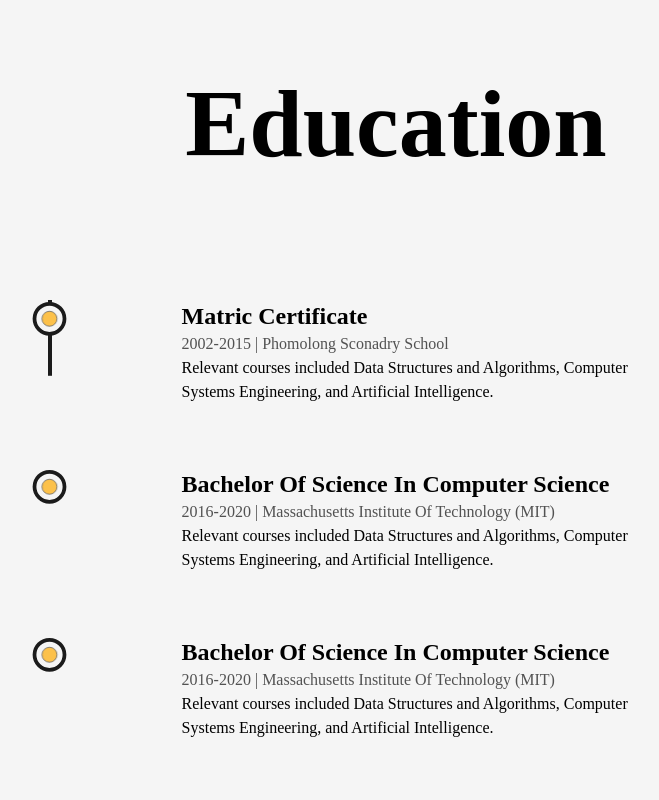
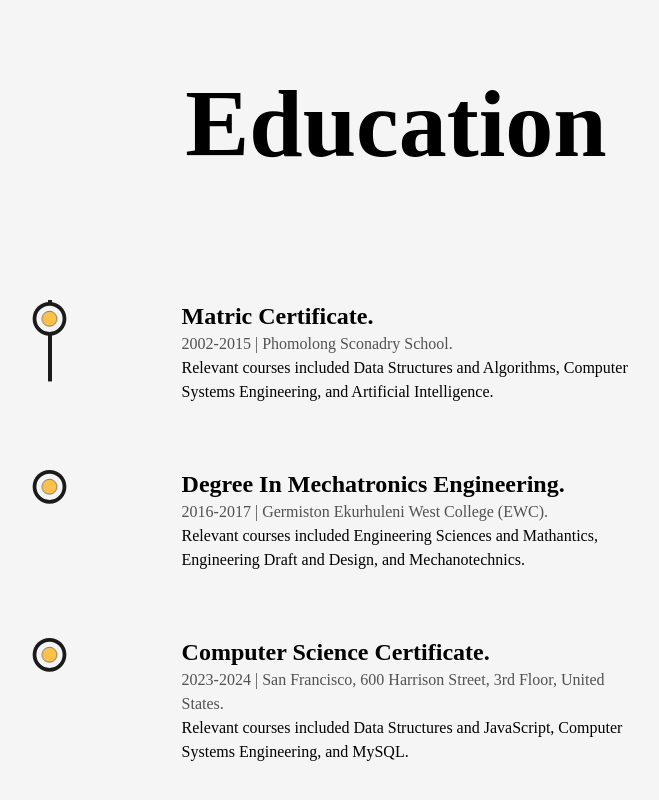
Before and after one commit to Ubaton/portfolio_v2, a Next.js app: page /about in a window 1280 px wide. Shown: the part 3911-4711 px from the top of the page, without its empty margins (244-903 px from the left). Built offline with nearby package versions, Linux system fonts and the light colour scheme.

Commit message:
v0.1.17 Updates

```diff
--- a/src/components/Education/Education.js
+++ b/src/components/Education/Education.js
@@ -48,25 +48,25 @@ const Education = () => {
 
         <ul className="flex flex-col w-full items-start justify-between ml-4 xs:ml-2">
           <Details
-            type={"Matric Certificate"}
+            type={"Matric Certificate."}
             time={"2002-2015"}
-            place={"Phomolong Sconadry School"}
+            place={"Phomolong Sconadry School."}
             info={`Relevant courses included Data Structures and Algorithms, Computer Systems Engineering, and Artificial
             Intelligence.`}
           />
           <Details
-            type={"Bachelor Of Science In Computer Science"}
-            time={"2016-2020"}
-            place={"Massachusetts Institute Of Technology (MIT)"}
-            info={`Relevant courses included Data Structures and Algorithms, Computer Systems Engineering, and Artificial
-            Intelligence.`}
+            type={"Degree in Mechatronics Engineering."}
+            time={"2016-2017"}
+            place={"Germiston Ekurhuleni West College (EWC)."}
+            info={`Relevant courses included Engineering Sciences and Mathantics, Engineering Draft and Design, and Mechanotechnics.`}
           />
           <Details
-            type={"Bachelor Of Science In Computer Science"}
-            time={"2016-2020"}
-            place={"Massachusetts Institute Of Technology (MIT)"}
-            info={`Relevant courses included Data Structures and Algorithms, Computer Systems Engineering, and Artificial
-            Intelligence.`}
+            type={"Computer Science Certificate."}
+            time={"2023-2024"}
+            place={
+              "San Francisco, 600 Harrison Street, 3rd Floor, United States."
+            }
+            info={`Relevant courses included Data Structures and JavaScript, Computer Systems Engineering, and MySQL.`}
           />
         </ul>
       </div>
--- a/src/pages/projects.js
+++ b/src/pages/projects.js
@@ -182,13 +182,14 @@ const projects = () => {
             </div>
             <div className="col-span-6 sm:col-span-12">
               <Project
-                title={"Crypto Screener Application"}
+                title={"Jobshearch: Full-stack Mobile app"}
                 img={Project300}
-                summary={`A feature-rich Crypto Screener App using React, Tailwind CSS, Context API, React Router and Recharts.
-                          It shows detail regarding almost all the cryptocurrency. You can easily convert the price in your
-                          local currency.`}
-                link={"/"}
-                github={"https://github.com/Ubaton"}
+                summary={`Introducing our mobile app for real-time job applications.
+                          Built with React Native and custom CSS, it offers a seamless UI/UX experience.
+                          Powered by the Rapid API, our backend ensures swift communication between users and employers.
+                          Experience the future of job hunting today.`}
+                link={"https://github.com/Ubaton/jobshearch"}
+                github={"https://github.com/Ubaton/jobshearch"}
                 type={"Featured Project"}
               />
             </div>
```
